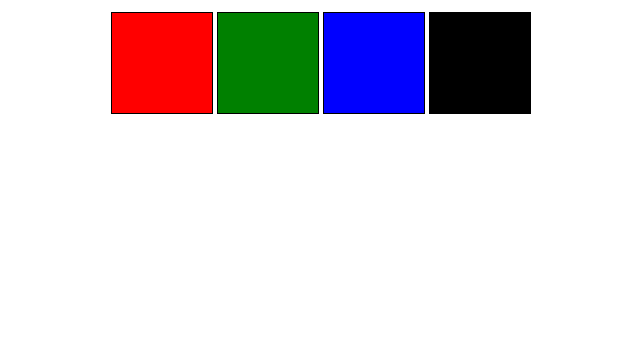
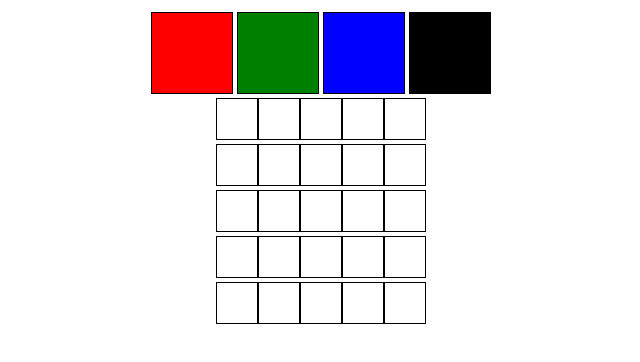
Before and after one commit to MarcioMingante/Pixels-art-fundamentals-module, a website: page index.html in a window 1280 px wide. Shown: the part 80-442 px from the top of the page, without its empty margins (319-959 px from the left). Drawn offline with Linux system fonts and the light colour scheme.

Commit message:
conclui requisito 2

```diff
--- a/index.html
+++ b/index.html
@@ -19,7 +19,7 @@
         </section>
     </header>
 
-    <script src="./script.js"></script>
 </body>
+<script src="./script.js"></script>
 
 </html>
--- a/script.js
+++ b/script.js
@@ -0,0 +1,24 @@
+// Criação da "grade"
+
+const grid = document.createElement('section');
+grid.id = 'pixel-board';
+grid.style.textAlign = 'center';
+
+for (let indexHeight = 0; indexHeight < 5; indexHeight += 1) {
+    for (let indexWidth = 0; indexWidth < 5; indexWidth += 1) {
+        const gridPixels = document.createElement('div');
+        gridPixels.classList = 'pixel';
+        gridPixels.style.backgroundColor = 'white';
+        gridPixels.style.height = '40px';
+        gridPixels.style.width = '40px';
+        gridPixels.style.border = '1px black solid';
+        gridPixels.style.display = 'inline-block';
+        grid.appendChild(gridPixels);
+    }
+    const nextLine = document.createElement('br');
+    grid.appendChild(nextLine);
+}
+
+document.body.appendChild(grid);
+
+//
--- a/style.css
+++ b/style.css
@@ -15,8 +15,8 @@ header section {
 
 .color {
     display: inline-block;
-    height: 100px;
-    width: 100px;
+    height: 80px;
+    width: 80px;
     border: 1px black solid;
 }
 
```
